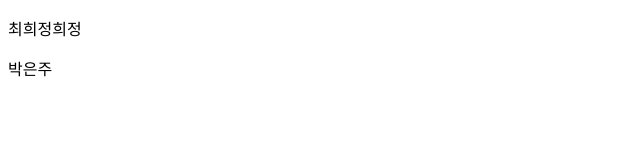
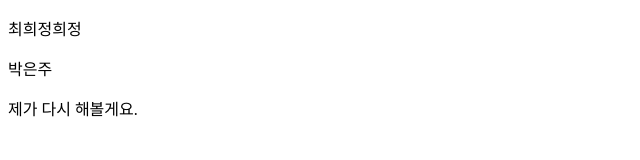
Before and after one commit to choiheejeong/project_1, a plain HTML site: page index.html in a window 1280 px wide. Shown: the whole page, without its empty margins (0-640 px from the left). Drawn offline with Linux system fonts and the light colour scheme.

Commit message:
Update index.html

```diff
--- a/index.html
+++ b/index.html
@@ -8,5 +8,6 @@
 <body>
     <p>최희정희정</p>
     <p>박은주</p>
+    <p>제가 다시 해볼게요.</p>
 </body>
 </html>
```
